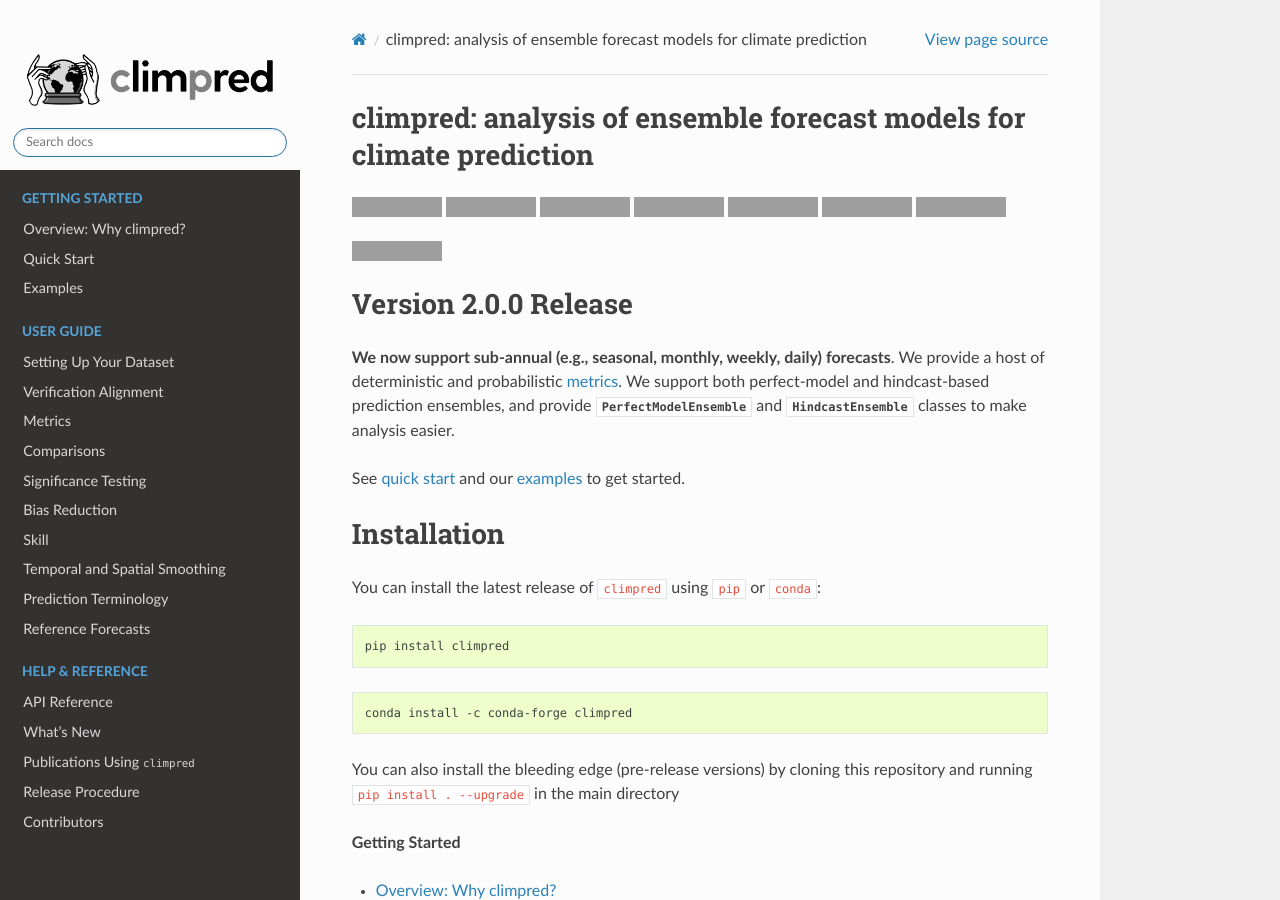
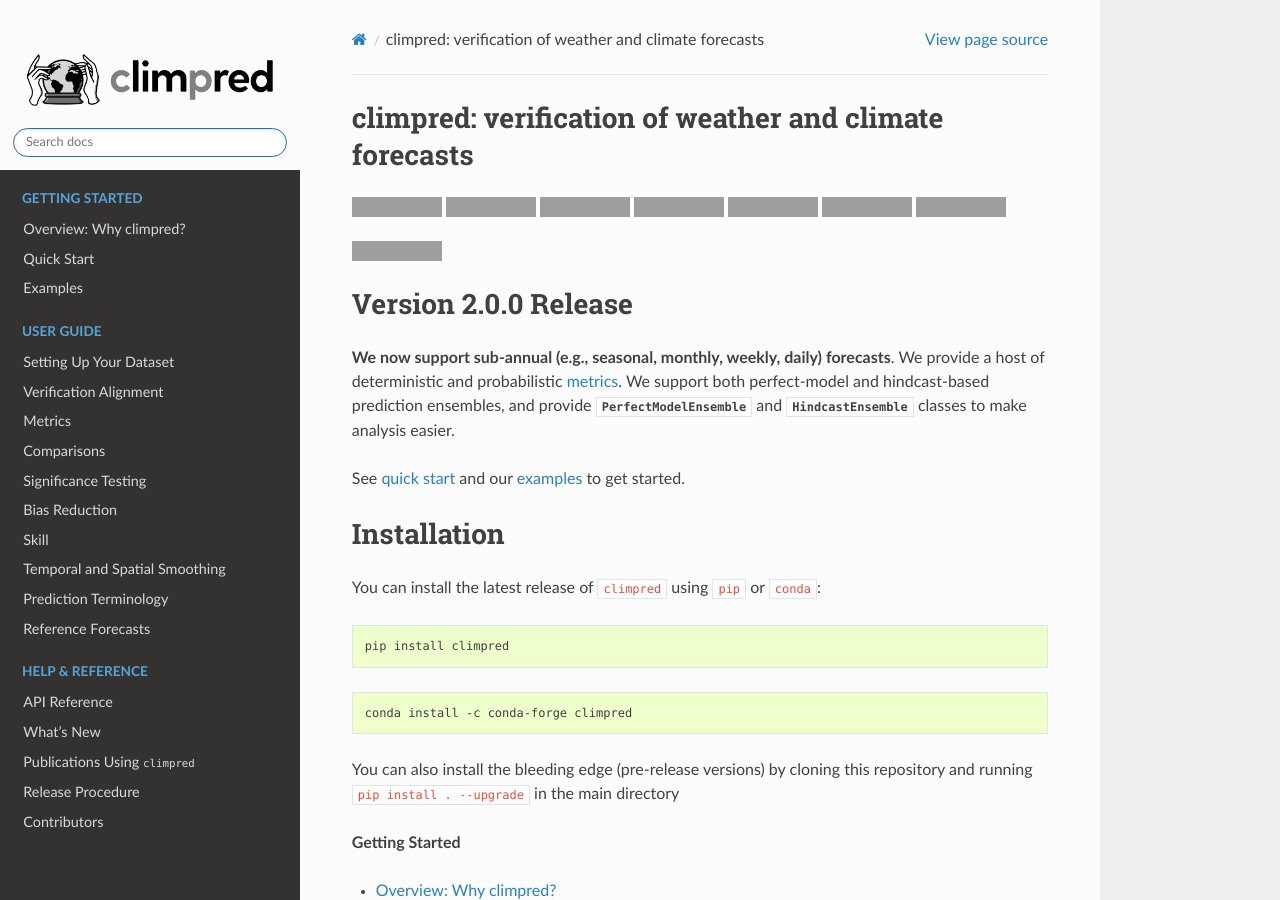
Before and after one commit to pangeo-data/climpred, a Sphinx documentation site: the page built from docs/source/index.rst, in a window 1280 px wide and 900 px high, cut to the strip 0-900 px from the top of the window. Built offline with Sphinx 7.4.7 and the Read the Docs theme 2.0.0, drawn with Linux system fonts in a browser that asks for light colours; formulas are drawn with MathJax 3; pages that are not in the unit, such as notebooks, are missing from menus; the version number could not be read and is left out; grey boxes are pictures that could not be loaded.

Commit message:
change tagline

```diff
--- a/README.rst
+++ b/README.rst
@@ -1,6 +1,6 @@
 .. image:: https://i.imgur.com/HPOdOsR.png
 
-An xarray wrapper for analysis of ensemble forecast models for climate prediction.
+Verification of weather and climate forecasts.
 
 .. image:: https://travis-ci.org/bradyrx/climpred.svg?branch=master
     :target: https://travis-ci.org/bradyrx/climpred
--- a/docs/source/index.rst
+++ b/docs/source/index.rst
@@ -1,5 +1,5 @@
-climpred: analysis of ensemble forecast models for climate prediction
-=====================================================================
+climpred: verification of weather and climate forecasts
+=======================================================
 
 .. image:: https://travis-ci.org/bradyrx/climpred.svg?branch=master
     :target: https://travis-ci.org/bradyrx/climpred
--- a/setup.py
+++ b/setup.py
@@ -25,7 +25,7 @@ CLASSIFIERS = [
 setup(
     maintainer='Riley X. Brady and Aaron Spring',
     maintainer_email='riley.brady@colorado.edu',
-    description='An xarray wrapper for analysis of ensemble forecast models for climate'
+    description='Verification of weather and climate forecasts.'
     + ' prediction.',
     install_requires=install_requires,
     python_requires='>=3.6',
```
